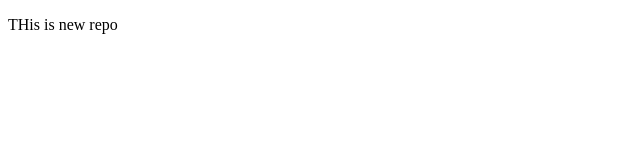
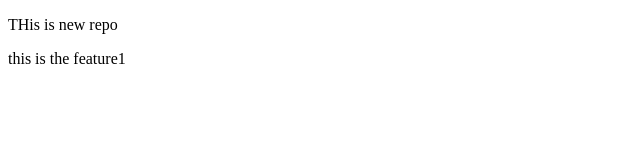
Before and after one commit to ashokacs1/localrepo, a plain HTML site: page index.html in a window 1280 px wide. Shown: the whole page, without its empty margins (0-640 px from the left). Drawn offline with Linux system fonts and the light colour scheme.

Commit message:
Feature1 added

```diff
--- a/index.html
+++ b/index.html
@@ -7,5 +7,6 @@
 </head>
 <body>
     <p>THis is new repo</p>
+    <p>this is the feature1 </p>
 </body>
 </html>
```
